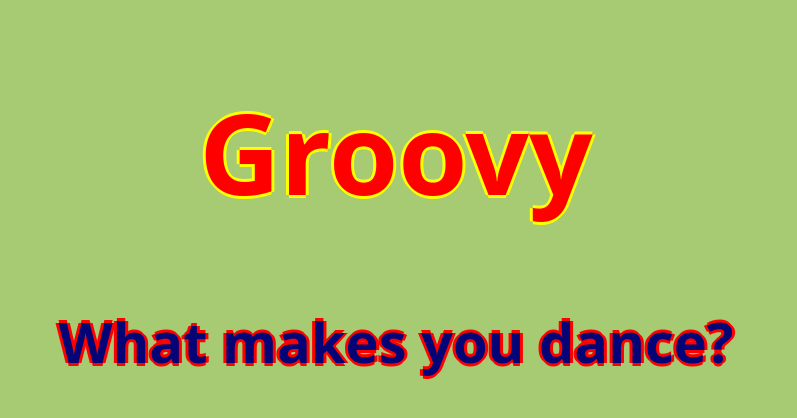
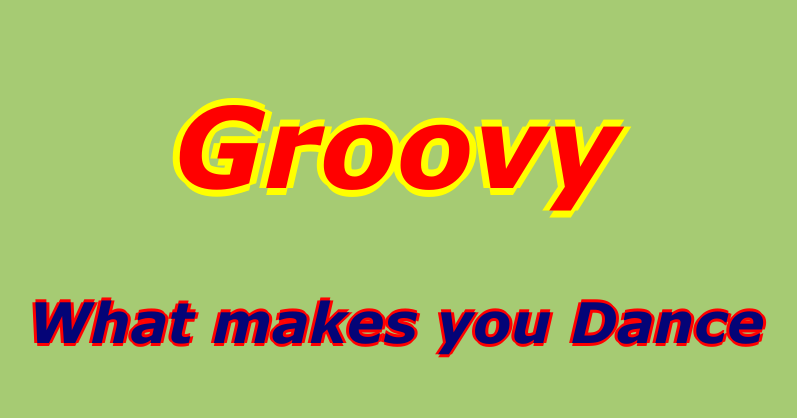
Before and after one commit to KashviS24/Mood_music, a plain HTML site: page entry-1.html in a window 1280 px wide. Shown: the whole page, without its empty margins (244-1041 px from the left). Drawn offline with Linux system fonts and the light colour scheme.

Commit message:
3 font updates

```diff
--- a/css/entry-1.css
+++ b/css/entry-1.css
@@ -7,10 +7,15 @@ h1{
     text-align: center;
     font-weight: bold;
     font-size: 700%;
-    font-family: system-ui, -apple-system, BlinkMacSystemFont, 'Segoe UI', Roboto, Oxygen, Ubuntu, Cantarell, 'Open Sans', 'Helvetica Neue', sans-serif;
-    text-shadow: -3px 0 yellow, 0 3px yellow, 3px 0 yellow, 0 -3px yellow;
+    font-family: Verdana-Bold-Italic;
+    text-shadow: -7px 0 yellow, 0 7px yellow, 7px 0 yellow, 0 -7px yellow;
     margin-left: auto;
     margin-right: auto;
+}
+
+@font-face{
+    font-family: Verdana-Bold-Italic;
+    src: url(Fonts/Verdana-Bold-Italic.ttf)
 }
 
 h2{
@@ -18,7 +23,7 @@ h2{
     text-align: center;
     font-weight: bold;
     font-size: 350%;
-    font-family: system-ui, -apple-system, BlinkMacSystemFont, 'Segoe UI', Roboto, Oxygen, Ubuntu, Cantarell, 'Open Sans', 'Helvetica Neue', sans-serif;
+    font-family: Verdana-Bold-Italic;
     text-shadow: -3px 0 red, 0 3px red, 3px 0 red, 0 -3px red;
     margin-left: auto;
     margin-right: auto;
--- a/css/entry-3.css
+++ b/css/entry-3.css
@@ -11,9 +11,14 @@ h1{
     text-align: center;
     margin-right: auto;
     background-color: rgb(213, 197, 166);
-    font-family: system-ui, -apple-system, BlinkMacSystemFont, 'Segoe UI', Roboto, Oxygen, Ubuntu, Cantarell, 'Open Sans', 'Helvetica Neue', sans-serif;
+    font-family: SnellRoundhand;
     border-radius: 100px;
     text-align: center;
+}
+
+@font-face{
+    font-family: SnellRoundhand;
+    src: url(Fonts/SnellRoundhand.ttc)
 }
 
 h2{
--- a/css/styles.css
+++ b/css/styles.css
@@ -9,7 +9,7 @@ Body{
 }
 
 h1 {
-    font-family: system-ui, -apple-system, BlinkMacSystemFont, 'Segoe UI', Roboto, Oxygen, Ubuntu, Cantarell, 'Open Sans', 'Helvetica Neue', sans-serif;
+    font-family: Redaction50-Bold;
 color: black;
 width: 600px;
 font-size: 500%;
@@ -21,13 +21,18 @@ border-radius: 10px;
 text-align: center;
 }
 
+@font-face{
+    font-family: Redaction50-Bold;
+    src: url(Fonts/Redaction50-Bold.otf)
+}
+
 h2 {
-font-family: system-ui, -apple-system, BlinkMacSystemFont, 'Segoe UI', Roboto, Oxygen, Ubuntu, Cantarell, 'Open Sans', 'Helvetica Neue', sans-serif;
+font-family: Redaction50-Bold;
 font-display: flex;
 text-align: center;
 background-color: rgb(239, 227, 192);
 border-radius: 10px;
-width:200px;
+width:250px;
 margin-right: auto;
 margin-left: auto;
 }
@@ -40,7 +45,7 @@ ul{
     margin-right: auto;
     font-weight: bold;
     font-size: 300%;
-    font-family: system-ui, -apple-system, BlinkMacSystemFont, 'Segoe UI', Roboto, Oxygen, Ubuntu, Cantarell, 'Open Sans', 'Helvetica Neue', sans-serif;
+    font-family: Redaction50-Bold;
 }
 
 a:link {
--- a/entry-1.html
+++ b/entry-1.html
@@ -6,6 +6,6 @@
         <h1>Groovy</h1>
     </head>
     <body>
-        <h2>What makes you dance?</h2>
+        <h2>What makes you Dance</h2>
     </body>
 </html>
```
Also changed, not shown: entry-3.html (+2 -2 lines), css/Fonts/EksellSansTRIAL-Regular.otf (added), css/Fonts/Redaction35-Bold.otf (added), css/Fonts/Redaction50-Bold.otf (added), css/Fonts/SpecterInlineTRIAL-Ultra.otf (added), css/Fonts/Verdana-Bold-Italic.ttf (added), 3 other files.
